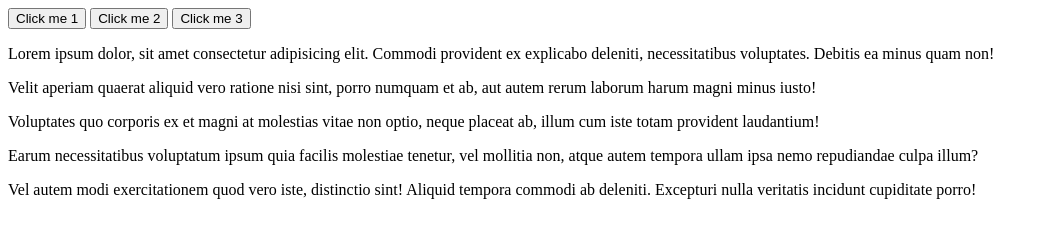
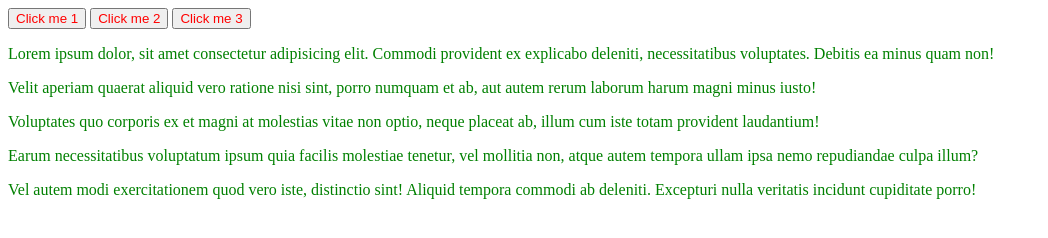
Before and after one commit to MaryyBo/Dom, a plain HTML site: page index.html in a window 1280 px wide. Both pictures are taken after a click on the button "Click me 1". Shown: the whole page, without its empty margins (0-1048 px from the left). Drawn offline with Linux system fonts and the light colour scheme.

Commit message:
.getElementsByClassName

```diff
--- a/app.js
+++ b/app.js
@@ -1,36 +1,38 @@
+const collection = document.getElementsByClassName('paragraph');
 
-const form = document.getElementById('name-form');
+// for (let i= 0; i< collection.length; i++) {
+//     collection[i].style.color = 'green';
+// }
 
-form.addEventListener('submit',consoleForm);
+// АБО через  for...of - перебирає об'єкт по ключам
 
-function consoleForm (event) {
-    event.preventDefault();// не роби так, як ти робиш зазвичай! В даному випадку не перезавантажуй сторінку після відправки даних, що ми побачили що в консолі!
-
-    const form = event.target;
-    console.dir(event.target);
-
-    const value = form[0].value;
-    console.log(value); // має власитивість value з іменем або даними, які ввели "dddd"
+for( let p of collection) { //  p це - paragraph, нова змінна коротка р
+    p.style.color = 'green'
 }
 
-/* ЗАДАЧА
 
-Створити форму в HTML
-В формі запитувати ім'я користувача
+const btns = document.getElementsByTagName('button');
 
-При відправленні форми - привітайте користувача ("привіт ім'я користувача")
-Ім'я користувача візьміть з інпуту форми
+// const arr = [...btns]; // розпиляємо...
+// // console.log(arr); // можна створити повноцінний масив методом Array.from або через spread оператор...
 
-*/
+// arr.forEach((button) => {
+//     button.style.color = 'red';
+// })
+// Але не обов'язково перетворювати на реальний масив
 
-const formName = document.getElementById('name-user');
+for( let button of btns) {
+    button.style.color = 'red'
+} // зробили кнопки червоними через цикл
 
-formName.addEventListener('submit', consoleFormName);
 
-function consoleFormName(event) {
-  event.preventDefault();
+function hello (event) {
+    console.log('Hello user');
+    event.target.removeEventListener('click', hello);//removeEventListener - для того, щоб відписати від події click! На кнопку можна натиснути тільки 1 раз!
+}
 
-  const formName = event.target;
-  const value = formName[0].value;
-  console.log(`Привіт ${value}` );
+// коли кнопок НЕ 1, а 3 треба пройтись ЦИКЛОМ! щоб якось їх змінити
+
+for (let btn of btns) { // Запускається цикл на коллекції btns - колекція кнопок їх 3
+    btn.addEventListener('click', hello); // let btn - це просто нова змінна, можна назвати як завгодно
 }
--- a/index.html
+++ b/index.html
@@ -5,8 +5,10 @@
     <meta name="viewport" content="width=device-width, initial-scale=1.0">
     <title>Document</title>
 </head>
+<body>
 
-<!-- <button id = "btn">Click me!!!</button>
+
+    <!-- <button id = "btn">Click me!!!</button>
 
 <button id = "button">Click here!</button>
 
@@ -38,3 +40,8 @@
     <p class="paragraph">Earum necessitatibus voluptatum ipsum quia facilis molestiae tenetur, vel mollitia non, atque autem tempora ullam ipsa nemo repudiandae culpa illum?</p>
     <p class="paragraph">Vel autem modi exercitationem quod vero iste, distinctio sint! Aliquid tempora commodi ab deleniti. Excepturi nulla veritatis incidunt cupiditate porro!</p>
  </article>
+
+ <script src="./app.js"></script>
+
+</body>
+</html>
```
